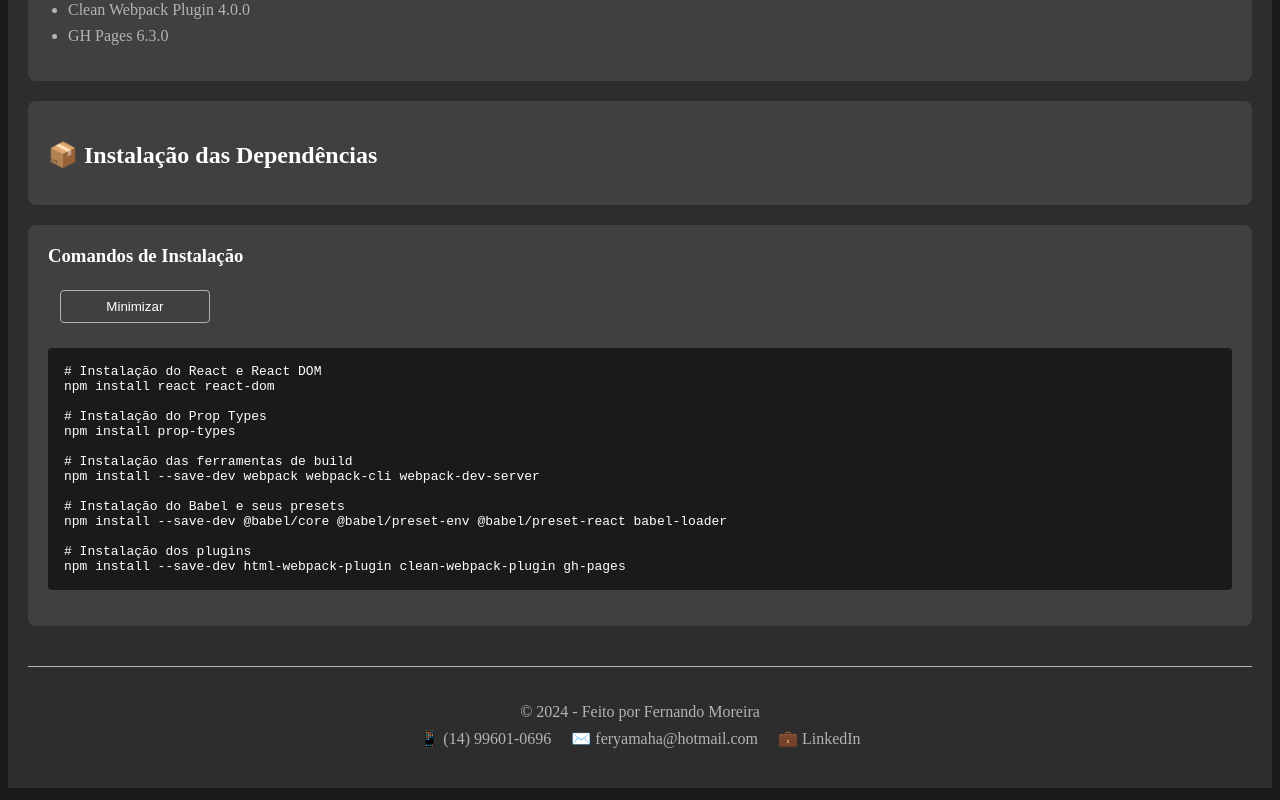
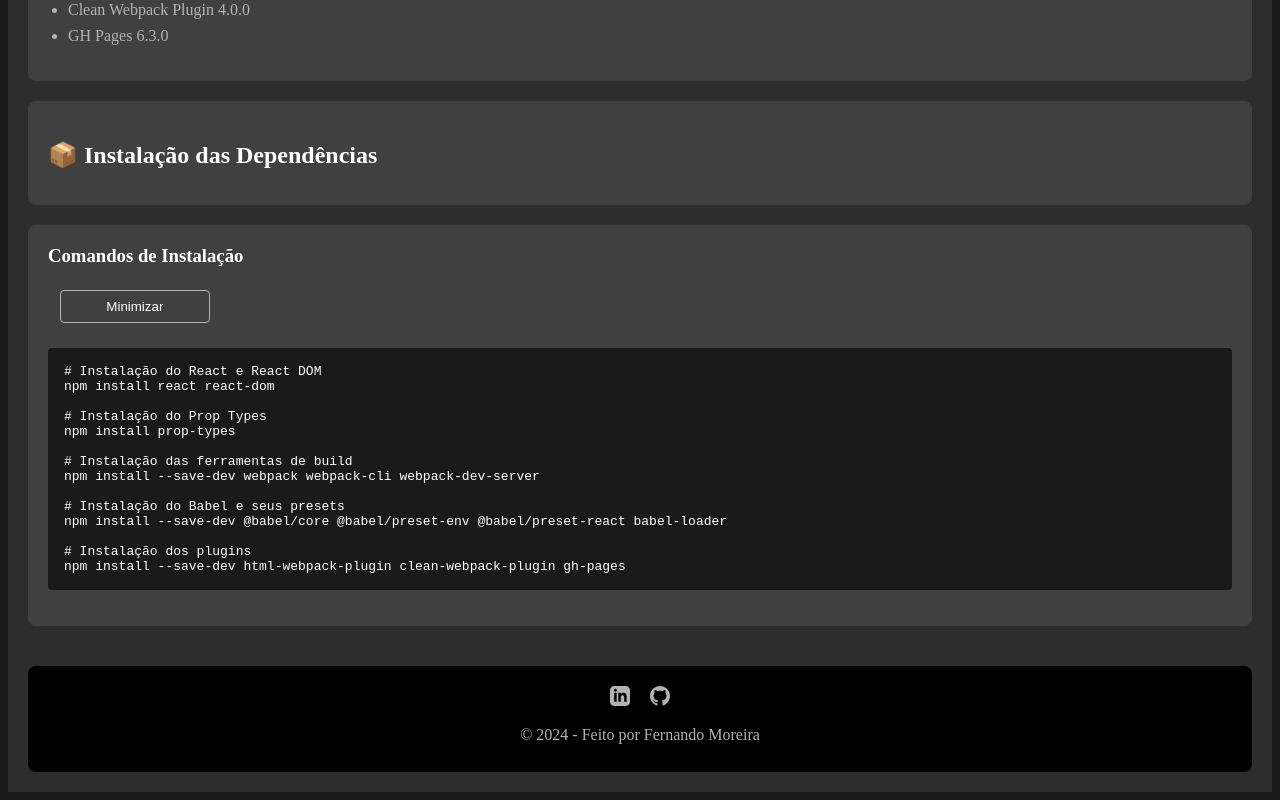
Before and after one commit to feryamaha/reac-fundamentos, a React app: page / in a window 1280 px wide. Shown: the part 5860-6660 px from the top of the page. Built offline with nearby package versions, Linux system fonts and the light colour scheme; the HTML template or start-up script is replaced by a standard one.

Commit message:
feat: atualiza footer com ícones do LinkedIn e GitHub

```diff
--- a/src/App.js
+++ b/src/App.js
@@ -483,42 +483,20 @@
                 <footer style={{
                     marginTop: '40px',
                     padding: '20px',
-                    borderTop: `1px solid ${themes[theme].textSecondary}`,
                     color: themes[theme].textSecondary,
                     textAlign: 'center',
                     width: '100%',
-                    boxSizing: 'border-box'
+                    boxSizing: 'border-box',
+                    backgroundColor: '#000',
+                    borderRadius: '8px'
                 }}>
-                    <p style={{
-                        marginBottom: '8px',
-                        wordWrap: 'break-word'
-                    }}>© 2024 - Feito por Fernando Moreira</p>
                     <div style={{
                         display: 'flex',
                         justifyContent: 'center',
+                        alignItems: 'center',
                         gap: '20px',
                         flexWrap: 'wrap'
                     }}>
-                        <a
-                            href="tel:14996010696"
-                            style={{
-                                color: themes[theme].textSecondary,
-                                textDecoration: 'none',
-                                wordWrap: 'break-word'
-                            }}
-                        >
-                            📱 (14) 99601-0696
-                        </a>
-                        <a
-                            href="mailto:feryamaha@hotmail.com"
-                            style={{
-                                color: themes[theme].textSecondary,
-                                textDecoration: 'none',
-                                wordWrap: 'break-word'
-                            }}
-                        >
-                            ✉️ feryamaha@hotmail.com
-                        </a>
                         <a
                             href="https://www.linkedin.com/in/feryamaha/"
                             target="_blank"
@@ -529,9 +507,29 @@
                                 wordWrap: 'break-word'
                             }}
                         >
-                            💼 LinkedIn
+                            <svg height="20" width="20" viewBox="0 0 24 24" fill="currentColor">
+                                <path d="M19 0h-14c-2.761 0-5 2.239-5 5v14c0 2.761 2.239 5 5 5h14c2.762 0 5-2.239 5-5v-14c0-2.761-2.238-5-5-5zm-11 19h-3v-11h3v11zm-1.5-12.268c-.966 0-1.75-.79-1.75-1.764s.784-1.764 1.75-1.764 1.75.79 1.75 1.764-.783 1.764-1.75 1.764zm13.5 12.268h-3v-5.604c0-3.368-4-3.113-4 0v5.604h-3v-11h3v1.765c1.396-2.586 7-2.777 7 2.476v6.759z" />
+                            </svg>
+                        </a>
+                        <a
+                            href="https://github.com/feryamaha/reac-fundamentos"
+                            target="_blank"
+                            rel="noopener noreferrer"
+                            style={{
+                                color: themes[theme].textSecondary,
+                                textDecoration: 'none',
+                                wordWrap: 'break-word'
+                            }}
+                        >
+                            <svg height="20" width="20" viewBox="0 0 24 24" fill="currentColor">
+                                <path d="M12 0c-6.626 0-12 5.373-12 12 0 5.302 3.438 9.8 8.207 11.387.599.111.793-.261.793-.577v-2.234c-3.338.726-4.033-1.416-4.033-1.416-.546-1.387-1.333-1.756-1.333-1.756-1.089-.745.083-.729.083-.729 1.205.084 1.839 1.237 1.839 1.237 1.07 1.834 2.807 1.304 3.492.997.107-.775.418-1.305.762-1.604-2.665-.305-5.467-1.334-5.467-5.931 0-1.311.469-2.381 1.236-3.221-.124-.303-.535-1.524.117-3.176 0 0 1.008-.322 3.301 1.23.957-.266 1.983-.399 3.003-.404 1.02.005 2.047.138 3.006.404 2.291-1.552 3.297-1.23 3.297-1.23.653 1.653.242 2.874.118 3.176.77.84 1.235 1.911 1.235 3.221 0 4.609-2.807 5.624-5.479 5.921.43.372.823 1.102.823 2.222v3.293c0 .319.192.694.801.576 4.765-1.589 8.199-6.086 8.199-11.386 0-6.627-5.373-12-12-12z" />
+                            </svg>
                         </a>
                     </div>
+                    <p style={{
+                        marginBottom: '8px',
+                        wordWrap: 'break-word'
+                    }}>© 2024 - Feito por Fernando Moreira</p>
                 </footer>
             </div>
         </ThemeContext.Provider>
```
